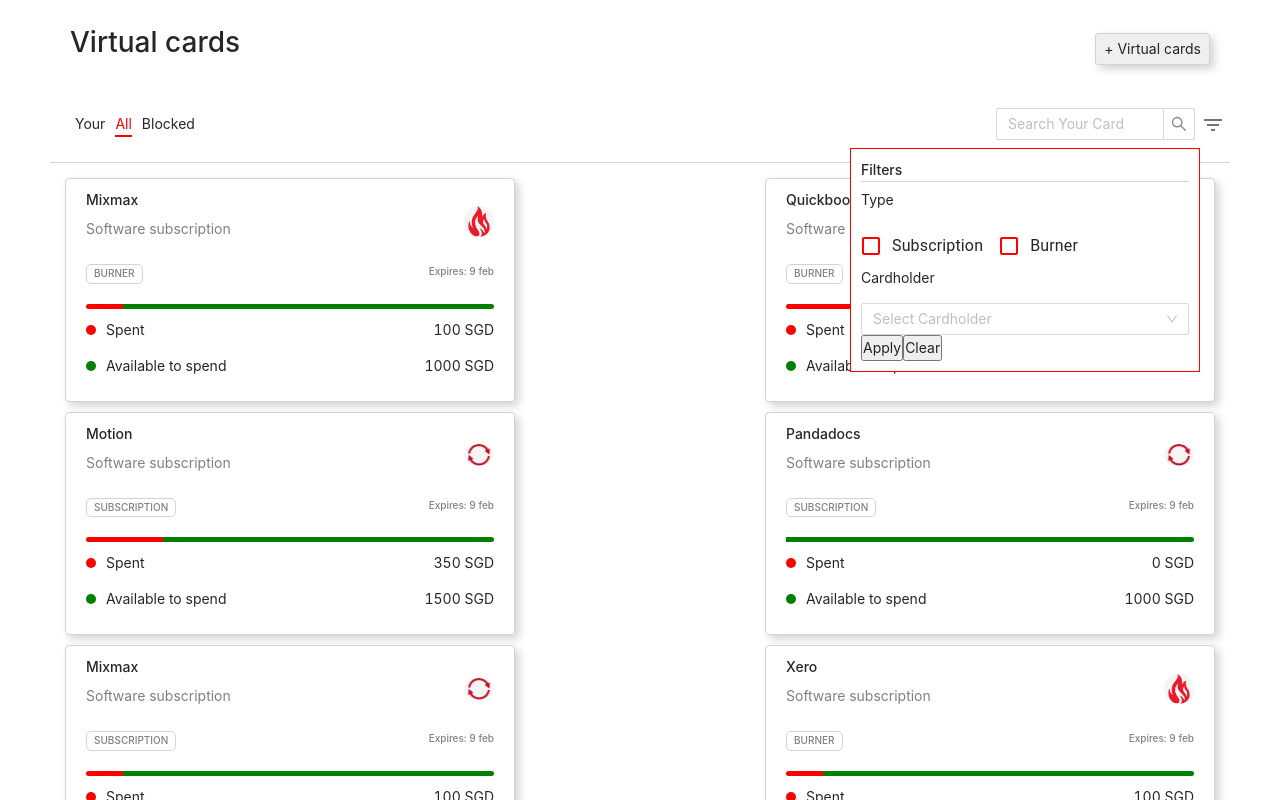
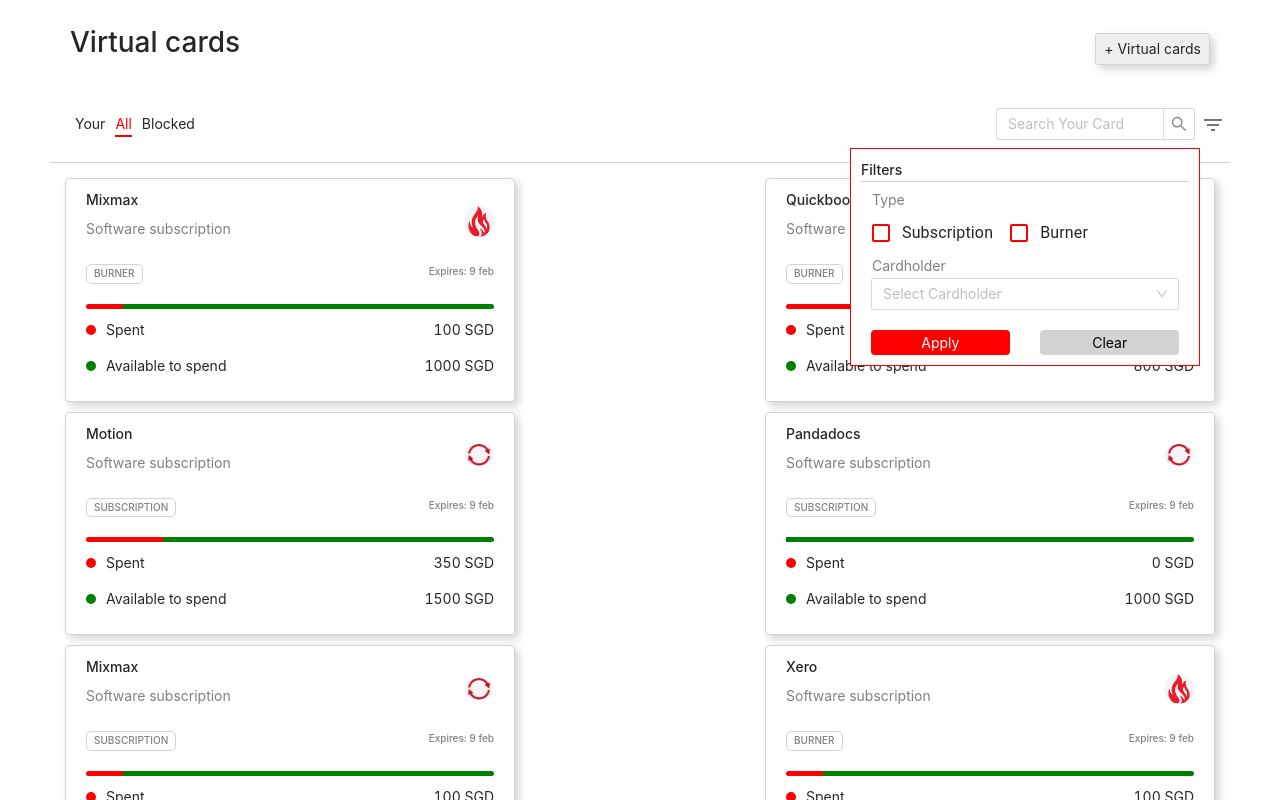
Before and after one commit to aks318/volopay-card, a React (Create React App) app: page / in a window 1280 px wide. Both pictures are taken after a click on the button 1213 px from the left and 125 px from the top of the page. Shown: the top 800 px of the page. Built offline with nearby package versions, Linux system fonts and the light colour scheme; data requests are answered from the project's data file.

Commit message:
Filterbox css done

```diff
--- a/src/components/VolopayCard.css
+++ b/src/components/VolopayCard.css
@@ -60,6 +60,31 @@
 }
 .navbar .filters .filter-box h4{
     border-bottom: 1px solid lightgrey;
+}
+.navbar .filters .filter-box p{
+    color: gray;
+    font-size: 14;
+    margin: 1px;
+}
+.navbar .filters .filter-box .card-type,
+.navbar .filters .filter-box .card-holder,
+.navbar .filters .filter-box .buttons{
+    padding: 0 10px;
+}
+
+.navbar .filters .filter-box .buttons{
+    margin-top: 20px;
+    display: flex;
+    justify-content: space-between;
+    align-items: center;
+}
+.navbar .filters .filter-box .buttons button{
+    width: 45%;
+    height: 25px;
+    border: none;
+    background-color: red;
+    border-radius: 4px;
+    color: white;
 }
 
 /* Cards */
--- a/src/components/VolopayCard.js
+++ b/src/components/VolopayCard.js
@@ -67,7 +67,7 @@ const VolopayCard = () => {
                     </div>
                     <div className='buttons'>
                         <button>Apply</button>
-                        <button>Clear</button>
+                        <button style={{backgroundColor : "lightgrey" , color : "black"}}>Clear</button>
                     </div>
                 </div>
             </div>
```
